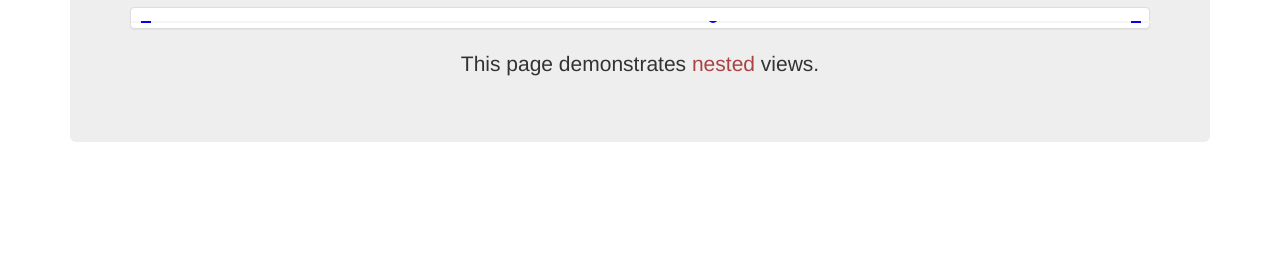
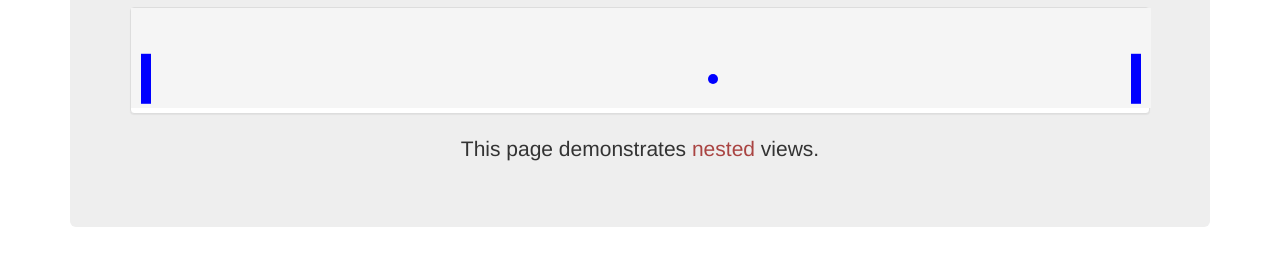
Before and after one commit to aaronjweiss/aaronjweiss.github.io, a plain HTML site: page index.html at #!/home in a window 1280 px wide. Shown: the part 212-478 px from the top of the page. Drawn offline with nearby package versions, Linux system fonts and the light colour scheme; some packages are replaced by stand-ins of ours.

Commit message:
Min height width

```diff
--- a/index.html
+++ b/index.html
@@ -6,12 +6,12 @@
 
     <!-- CSS (load bootstrap) -->
     <link rel="stylesheet" href="https://maxcdn.bootstrapcdn.com/bootstrap/3.3.7/css/bootstrap.min.css">
-    <link rel="stylesheet" href="//netdna.bootstrapcdn.com/font-awesome/4.0.0/css/font-awesome.css" />
+    <link rel="stylesheet" href="//netdna.bootstrapcdn.com/font-awesome/4.0.0/css/font-awesome.css">
 
 	<style>
         .navbar { border-radius:0; }
     </style>
-
+	<link rel="stylesheet" href="styles.css">
     <!-- Required meta tags -->
     <meta name="viewport" content="width=device-width, initial-scale=1">
 </head>
--- a/partial-home.html
+++ b/partial-home.html
@@ -1,6 +1,6 @@
 <div flex layout="column" class="jumbotron text-center">
     <h1>The Homey Page</h1>
-	<div class="panel panel-default" id="pong"></div>
+	<div class="panel panel-default pong" id="pong"></div>
     <p>This page demonstrates <span class="text-danger">nested</span> views.</p>
 
 </div>
--- /dev/null
+++ b/styles.css
@@ -0,0 +1,4 @@
+.pong {
+	min-height: 100px;
+	min-width: 100px;
+}
```
